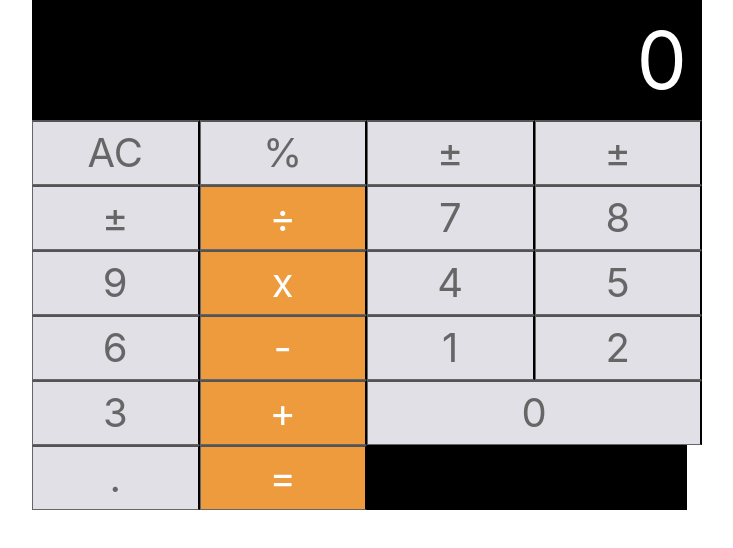
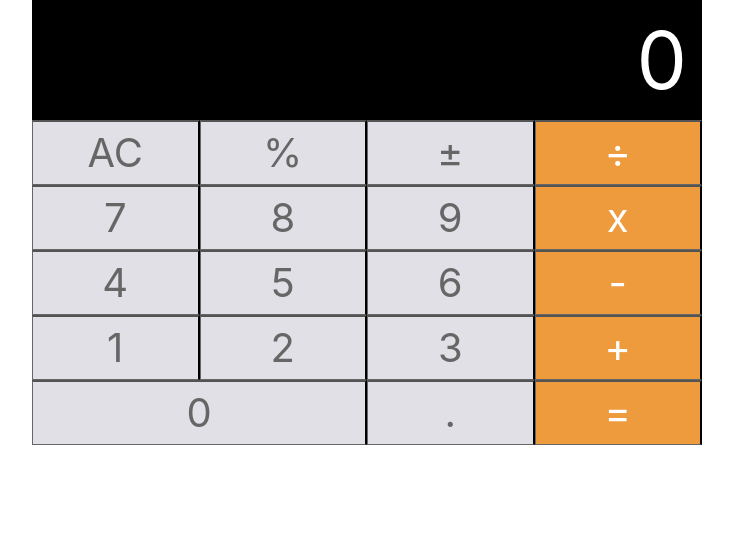
Before and after one commit to syedaziz27/calculator-app, a React (Create React App) app: page / in a window 1280 px wide. Shown: the top 548 px of the page, without its empty margins (273-1006 px from the left). Built offline with nearby package versions, Linux system fonts and the light colour scheme.

Commit message:
fixed some more shit

```diff
--- a/src/App.js
+++ b/src/App.js
@@ -91,8 +91,6 @@ class App extends Component {
               <button type="button" className="button col-3">AC</button>
               <button type="button" className="button col-3" value="%" onClick={this.percentConverter}>%</button>
               <button type="button" className="button col-3" value= "±" onClick={this.negativeValue}>±</button>
-              <button type="button" className="button col-3" value= "±" onClick={this.negativeValue}>±</button>
-              <button type="button" className="button col-3">±</button>
               <button type="button" className="button col-3 orange">÷</button>
               <button type="button" className="button col-3" value="7" onClick={this.showNumber}>7</button>
               <button type="button" className="button col-3" value="8" onClick={this.showNumber}>8</button>
```
